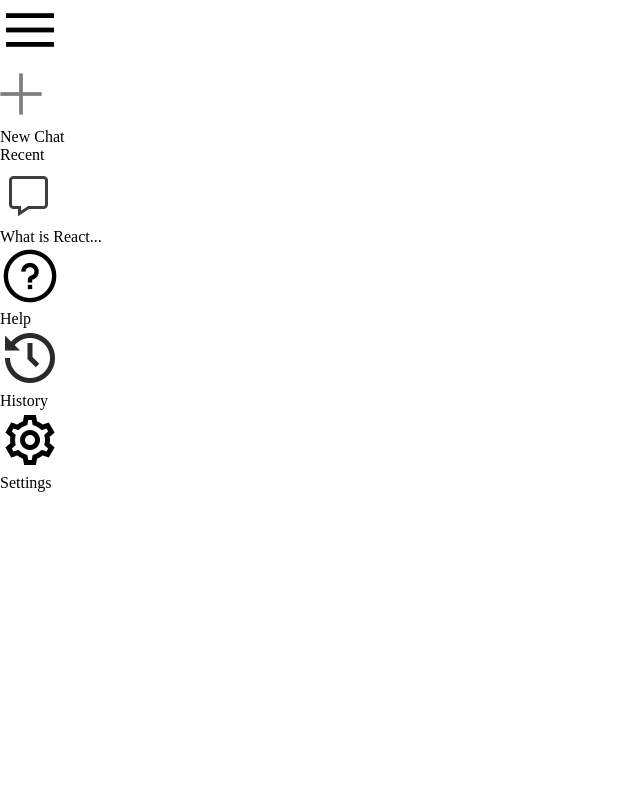
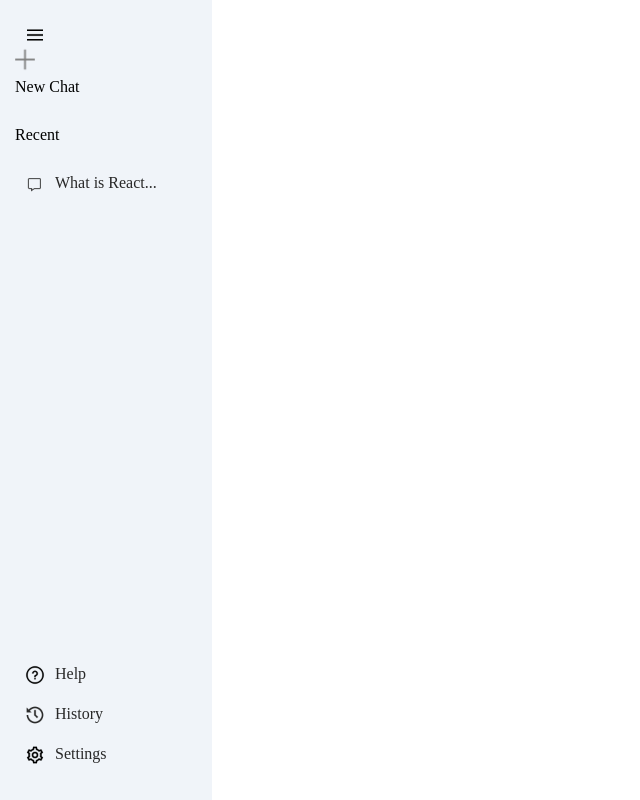
Before and after one commit to Nabeela-Kanwal/Gemini-Clone, a React (Vite) app: page / in a window 1280 px wide. Shown: the whole page, without its empty margins (0-640 px from the left). Built offline with nearby package versions, Linux system fonts and the light colour scheme.

Commit message:
completed the sidebae

```diff
--- a/src/components/sidebar/sidebar.css
+++ b/src/components/sidebar/sidebar.css
@@ -0,0 +1,56 @@
+.sidebar {
+  min-height: 100vh;
+  display: inline-flex;
+  flex-direction: column;
+  justify-content: space-between;
+  background: #f0f4f9;
+  padding: 25px 15px;
+}
+
+.sidebar img {
+  width: 20px;
+}
+
+.sidebar .menu {
+  display: block;
+  margin-left: 10px;
+  cursor: pointer;
+}
+
+.sidebar .menu-chat {
+  margin: 10px;
+  display: inline-flex;
+  align-items: center;
+  gap: 10px;
+  padding: 10px 15px;
+  background: #e6eaf1;
+  border-radius: 50px;
+  font-size: 14px;
+  color: gray;
+  cursor: pointer;
+}
+
+.sidebar .recent {
+  display: flex;
+  flex-direction: column;
+}
+
+.sidebar .recent-title {
+  margin-top: 30px;
+  margin-bottom: 20px;
+}
+
+.sidebar .recent-entry {
+  display: flex;
+  align-items: start;
+  gap: 10px;
+  padding: 10px;
+  padding-right: 40px;
+  border-radius: 50px;
+  color: #282828;
+  cursor: pointer;
+}
+
+.sidebar .recent-entry:hover {
+  background: #e2e6eb;
+}
```
